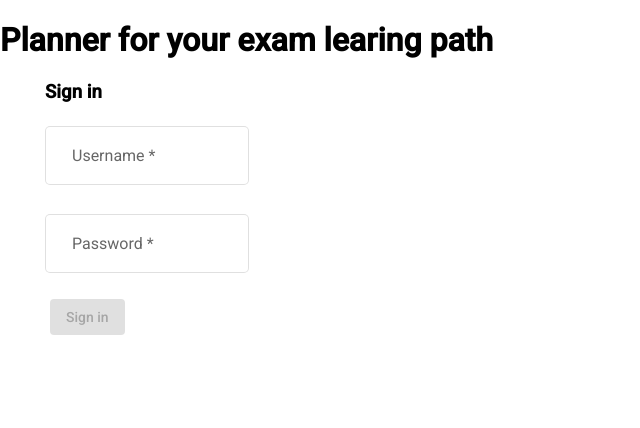
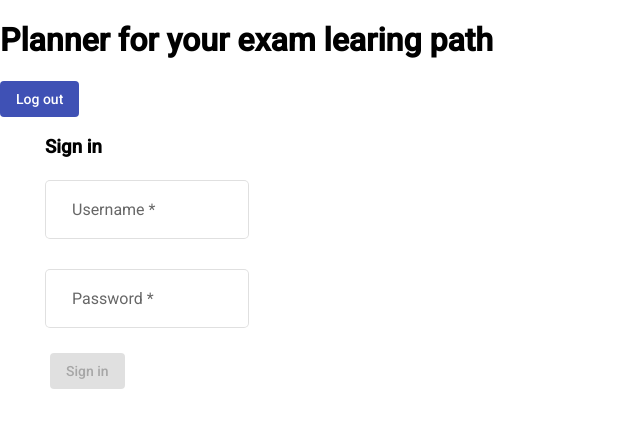
Before and after one commit to kkania44/learning-planner-frontend, an Angular app: page /auth/login in a window 1280 px wide. Shown: the top 428 px of the page, without its empty margins (0-640 px from the left). Built offline with nearby package versions, Linux system fonts and the light colour scheme.

Commit message:
add logout feature

```diff
--- a/src/app/app.component.html
+++ b/src/app/app.component.html
@@ -1,3 +1,4 @@
 <h1>{{ title }}</h1>
+<button mat-flat-button color="primary" (click)="logout()">Log out</button>
 
 <router-outlet></router-outlet>
--- a/src/app/app.component.ts
+++ b/src/app/app.component.ts
@@ -1,4 +1,6 @@
 import { Component } from '@angular/core';
+import { Router } from '@angular/router';
+import { TokenStorageService } from './auth/token-storage.service';
 
 @Component({
   selector: 'app-root',
@@ -7,4 +9,14 @@ import { Component } from '@angular/core';
 })
 export class AppComponent {
   title = 'Planner for your exam learing path';
+
+  constructor(
+    private tokenStorage: TokenStorageService,
+    private router: Router
+    ) {}
+
+  logout() {
+    this.tokenStorage.signOut();
+    this.router.navigateByUrl('/auth/login');
+  }
 }
```
